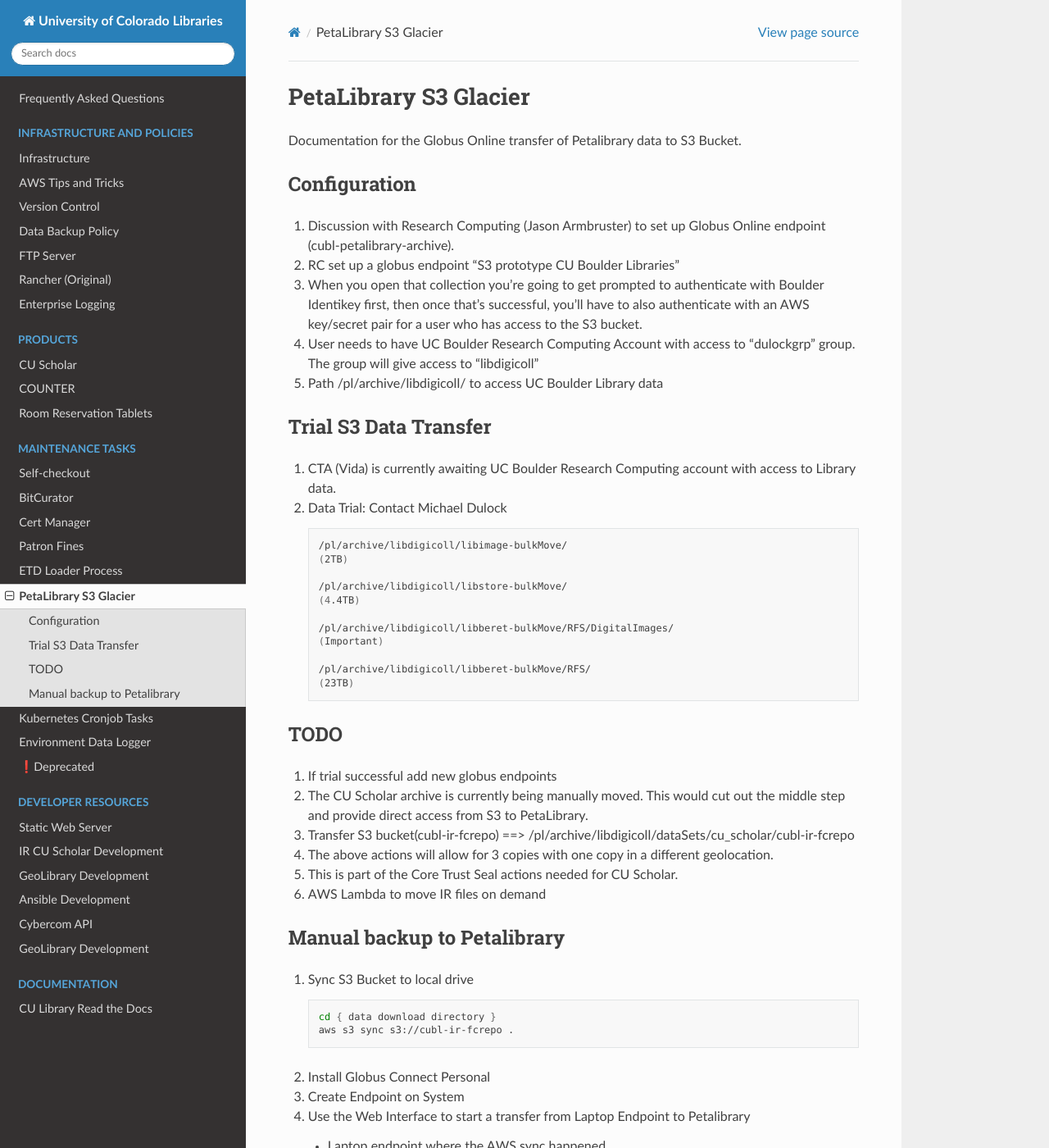
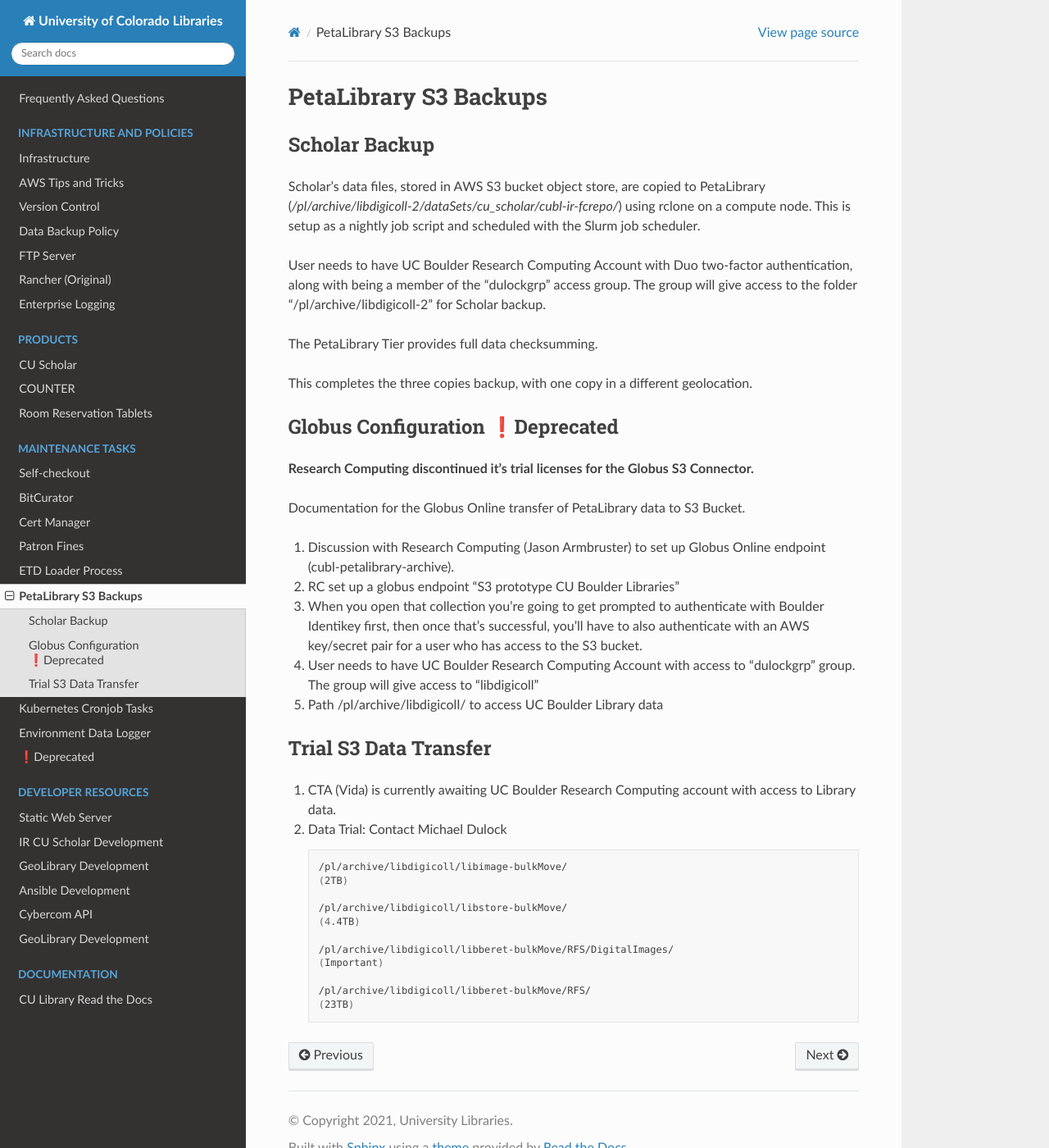
Before and after one commit to culibraries/documentation, a Sphinx documentation site: the page built from docs/pages/globus-petalibrary.md, in a window 1280 px wide and 1400 px high. Shown: the whole window at 82% size. Built offline with Sphinx 7.4.7 and the Read the Docs theme 3.1.0, drawn with Linux system fonts in a browser that asks for light colours; some of the changed text lies outside the part shown.

Commit message:
Update information for Scholar backup to PetaLibrary and a few other Scholar info.  Also update some of the requirements to be able to build.

````diff
--- a/docs/pages/globus-petalibrary.md
+++ b/docs/pages/globus-petalibrary.md
@@ -1,8 +1,19 @@
-# PetaLibrary S3 Glacier
+# PetaLibrary S3 Backups
 
-Documentation for the Globus Online transfer of Petalibrary data to S3 Bucket.
+## Scholar Backup
+Scholar's data files, stored in AWS S3 bucket object store, are copied to PetaLibrary (*/pl/archive/libdigicoll-2/dataSets/cu_scholar/cubl-ir-fcrepo/*) using rclone on a compute node.  This is setup as a nightly job script and scheduled with the Slurm job scheduler.
 
-## Configuration
+User needs to have UC Boulder Research Computing Account with Duo two-factor authentication, along with being a member of the "dulockgrp" access group.  The group will give access to the folder "/pl/archive/libdigicoll-2" for Scholar backup.
+
+The PetaLibrary Tier provides full data checksumming.
+
+This completes the three copies backup, with one copy in a different geolocation.
+
+
+## Globus Configuration  ❗Deprecated
+**Research Computing discontinued it's trial licenses for the Globus S3 Connector.**
+
+Documentation for the Globus Online transfer of PetaLibrary data to S3 Bucket.
 
 1. Discussion with Research Computing (Jason Armbruster) to set up Globus Online endpoint (cubl-petalibrary-archive).
 1. RC set up a globus endpoint "S3 prototype CU Boulder Libraries"
@@ -28,28 +39,3 @@
     /pl/archive/libdigicoll/libberet-bulkMove/RFS/
     (23TB)
     ```
-
-## TODO
-
-1. If trial successful add new globus endpoints
-1. The CU Scholar archive is currently being manually moved. This would cut out the middle step and provide direct access from S3 to PetaLibrary.
-1. Transfer S3 bucket(cubl-ir-fcrepo) ==> /pl/archive/libdigicoll/dataSets/cu_scholar/cubl-ir-fcrepo
-1. The above actions will allow for 3 copies with one copy in a different geolocation.
-1. This is part of the Core Trust Seal actions needed for CU Scholar.
-1. AWS Lambda to move IR files on demand
-
-## Manual backup to Petalibrary
-
-1. Sync S3 Bucket to local drive
-
-    ```sh
-    cd { data download directory }
-    aws s3 sync s3://cubl-ir-fcrepo .
-    ```
-
-1. Install Globus Connect Personal
-1. Create Endpoint on System
-1. Use the Web Interface to start a transfer from Laptop Endpoint to Petalibrary
-    * Laptop endpoint where the AWS sync happened
-    * Petalibrary Endpoint `/pl/archive/libdigicoll/dataSets/cu_scholar/`
-    * select `cubl-ir-fcrepo`
--- a/requirements.txt
+++ b/requirements.txt
@@ -15,9 +15,10 @@
 Pygments==2.9.0
 pyparsing==2.4.7
 pytz==2021.1
-PyYAML==5.4.1
+PyYAML==6.0.1
 requests==2.26.0
 snowballstemmer==2.1.0
+setuptools==80.0.0
 Sphinx==4.1.1
 sphinx-rtd-theme==0.5.2
 sphinxcontrib-applehelp==1.0.2
````
Also changed, not shown: docs/pages/institutional-repository.md (+5 -3 lines), .readthedocs.yaml (added).
